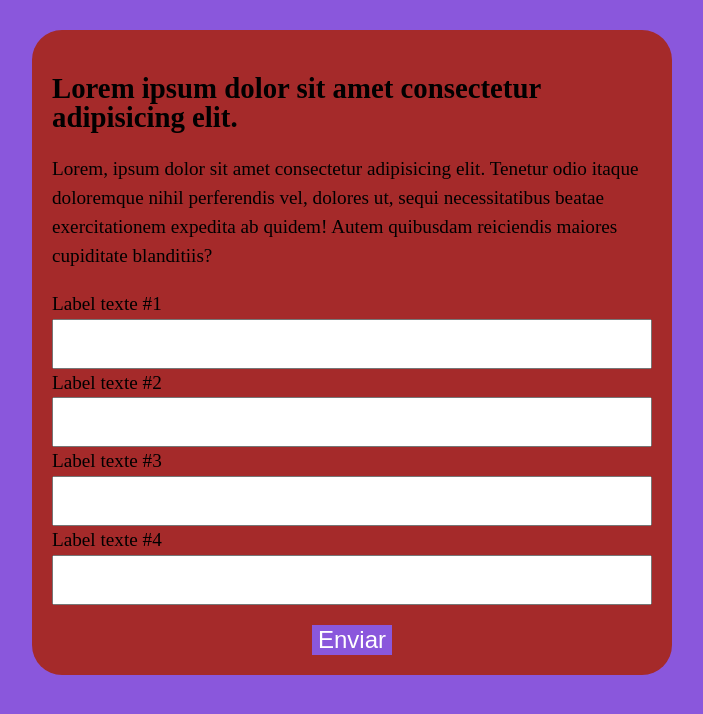
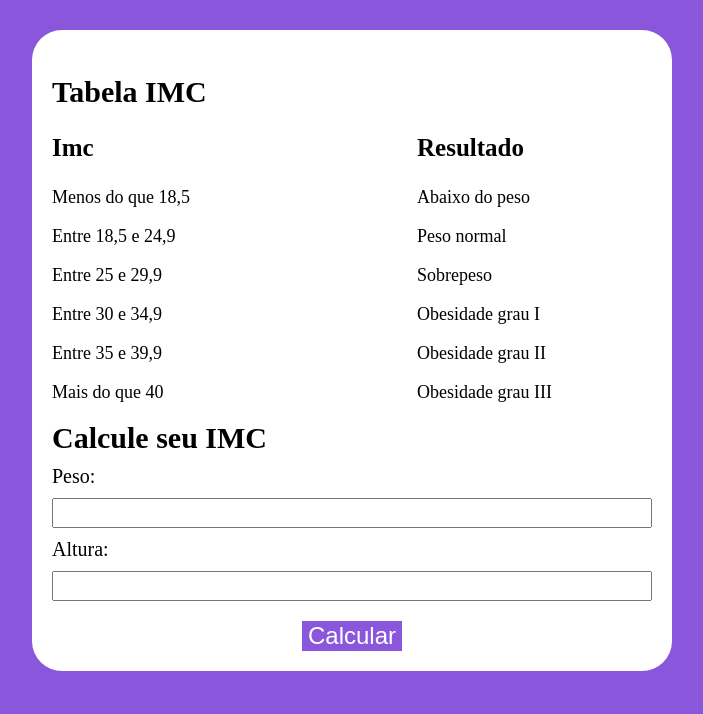
Before and after one commit to williamdossantos-wq/aula-java, a plain HTML site: page pasta-js-script/Modelo/index.html in a window 1280 px wide. Shown: the whole page, without its empty margins (288-991 px from the left). Drawn offline with Linux system fonts and the light colour scheme.

Commit message:
parte-3-rev

```diff
--- a/pasta-js-script/Modelo/assets/css/styles.css
+++ b/pasta-js-script/Modelo/assets/css/styles.css
@@ -11,19 +11,43 @@ body {
     margin: 0;
     padding: 0;
     background-color: var(--roxinho-color);
-    line-height: 1.5em;
-    font-size: 1.2em;
 }
 
 .bloco {
     margin: 30px auto;
     max-width: 640px;
-    background-color: brown;
+    background-color: #ffff;
     padding: 20px;
     border-radius: 30px;
+
 }
 
-form input,form label {
+.bloco h1 {
+    font-size: 30px;
+    margin-bottom: 0;
+}
+
+.bloco h2 {
+    font-size: 30px;
+    margin-top: 0;
+    margin-bottom: 10px;
+}
+
+.bloco h3 {
+    font-size: 25px;
+}
+.bloco p {
+    font-size: 18px;
+}
+
+.bloco-flex {
+    display: flex;
+    justify-content: space-between;
+    max-width: 500px;
+}
+
+form input,
+form label {
     display: block;
     width: 100%;
 }
@@ -38,11 +62,17 @@ form button {
     font-weight: 400;
     cursor: pointer;
 }
-form input{
-    font-size: 24px;
-    height: 50px;
+form label{
+    font-size: 20px;
+    margin: 10px 0 10px 0;
+
+}
+form input {
+    font-size: 20px;
+    height: 30px;
     padding: 0 20px;
 }
-form input:focus{
+
+form input:focus {
     outline: 2px solid var(--roxinho-color);
 }
--- a/pasta-js-script/Modelo/assets/js/index.js
+++ b/pasta-js-script/Modelo/assets/js/index.js
@@ -1 +1,17 @@
-alert(1)
+function meuIMC (){
+const form = document.querySelector('form');
+const resultado = document.querySelector('resultado');
+function recebeEventoform (evento){
+    evento.preventDefault()
+
+const peso = form.querySelector('.peso-imc');
+const altura = form.querySelector('.altura-imc');
+
+
+
+}
+
+resultado.innerHTML +=
+form.addEventListener('submit',recebeEventoform);
+}
+meuIMC()
--- a/pasta-js-script/Modelo/index.html
+++ b/pasta-js-script/Modelo/index.html
@@ -10,30 +10,44 @@
 
 <body>
     <section class="bloco">
-        <h1> Lorem ipsum dolor sit amet consectetur adipisicing elit.</h1>
-        <p>
-            Lorem, ipsum dolor sit amet consectetur adipisicing elit. Tenetur odio itaque doloremque nihil perferendis
-            vel, dolores ut, sequi necessitatibus beatae exercitationem expedita ab quidem! Autem quibusdam reiciendis
-            maiores cupiditate blanditiis?
-        </p>
-        <form action="">
-            <label for="input-teste-1"> Label texte #1</label>
-            <input type="text" id="input-teste-1">
-            <label for="input-teste-2"> Label texte #2</label>
-            <input type="password" id="input-teste-2">
-            <label for="input-teste-3"> Label texte #3</label>
-            <input type="email" id="input-teste-3">
-            <label for="input-teste-4"> Label texte #4</label>
-            <input type="number" id="input-teste-4">
-            <button>Enviar</button>
-        </form>
+     <h1>Tabela IMC</h1>
+     <div class="bloco-flex">
+        <div>
+            <h3>Imc</h3>
+            <p>Menos do que 18,5</p>
+            <p>Entre 18,5 e 24,9</p>
+            <p>Entre 25 e 29,9</p>
+            <p>Entre 30 e 34,9</p>
+            <p>Entre 35 e 39,9</p>
+            <p>Mais do que 40</p>
+        </div>
+        <div>
+            <h3>Resultado</h3>
+       <p>Abaixo do peso</p>
+       <p>Peso normal</p>
+       <p>Sobrepeso</p>
+       <p>Obesidade grau I</p>
+       <p>Obesidade grau II</p>
+       <p>Obesidade grau III</p>
+     </div>
+     </div>
+     <h2>Calcule seu IMC</h2>
+     <div class="div-imc">
+<form action="">
+<label for="peso-imc">Peso:</label>
+<input type="number" id="peso-imc">
+<label for="altura-imc">Altura:</label>
+<input type="number" id="altura-imc">
+<button>Calcular</button>
+</form>
+<div class="resultado">
+<script src="./assets/js/index.js"></script>
+</div>
+     </div>
+    </section>
 
 
 
-    </section>
-
-
-    <script src="./assets/js/index.js"></script>
 </body>
 
 </html>
```
